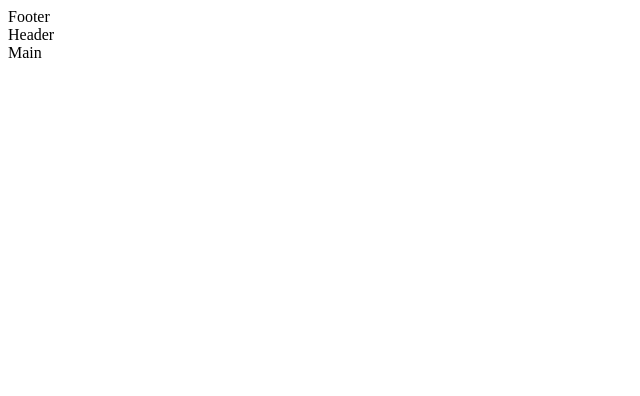
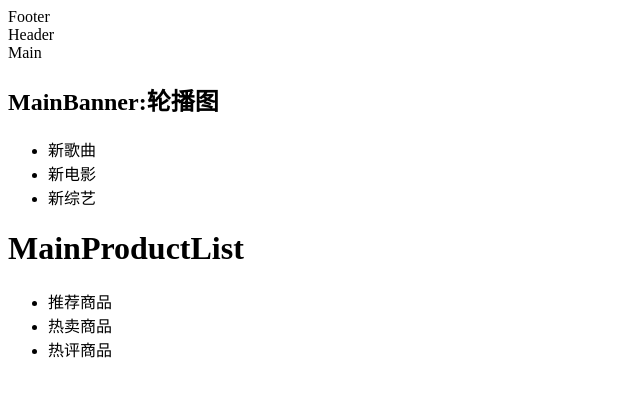
Before and after one commit to ZhangYuYYDS/React, a React (Create React App) app in the folder 05_React脚手架/02_learn_component/: page / in a window 1280 px wide. Shown: the top 396 px of the page, without its empty margins (0-640 px from the left). Built offline with nearby package versions, Linux system fonts and the light colour scheme.

Commit message:
父传子

```diff
--- /dev/null
+++ b/05_React脚手架/02_learn_component/src/04_组件通信-父传子/App.jsx
@@ -0,0 +1,18 @@
+import React, { Component } from 'react';
+import Footer from './c-cpns/Footer';
+import Header from './c-cpns/Header';
+import Main from './c-cpns/Main';
+
+class App extends Component {
+    render() {
+        return (
+            <div>
+                <Footer />
+                <Header />
+                <Main />
+            </div>
+        );
+    }
+}
+
+export default App;
--- /dev/null
+++ b/05_React脚手架/02_learn_component/src/04_组件通信-父传子/c-cpns/Footer.jsx
@@ -0,0 +1,9 @@
+import React, { Component } from 'react';
+
+export class Footer extends Component {
+    render() {
+        return <div>Footer</div>;
+    }
+}
+
+export default Footer;
--- /dev/null
+++ b/05_React脚手架/02_learn_component/src/04_组件通信-父传子/c-cpns/Header.jsx
@@ -0,0 +1,9 @@
+import React, { Component } from 'react';
+
+export class Header extends Component {
+    render() {
+        return <div>Header</div>;
+    }
+}
+
+export default Header;
--- /dev/null
+++ b/05_React脚手架/02_learn_component/src/04_组件通信-父传子/c-cpns/Main.jsx
@@ -0,0 +1,28 @@
+import React, { Component } from 'react';
+import MainBanner from './MainBanner';
+import MainProductList from './MainProductList';
+
+// 想做的事情：
+// 1. 将banners的数据传递给MainBanner组件
+// 2. 将productList的数据传递给MainProductList组件
+export class Main extends Component {
+    constructor() {
+        super();
+        this.state = {
+            banners: ['新歌曲', '新电影', '新综艺'],
+            productList: ['推荐商品', '热卖商品', '热评商品'],
+        };
+    }
+    render() {
+        const { banners, productList } = this.state;
+        return (
+            <div>
+                Main
+                <MainBanner banners={banners} title="轮播图" />
+                <MainProductList productList={productList} />
+            </div>
+        );
+    }
+}
+
+export default Main;
--- /dev/null
+++ b/05_React脚手架/02_learn_component/src/04_组件通信-父传子/c-cpns/MainBanner.jsx
@@ -0,0 +1,31 @@
+import React, { Component } from 'react';
+import PropTypes from 'prop-types';
+
+export class MainBanner extends Component {
+    render() {
+        const { banners, title } = this.props;
+        return (
+            <div>
+                <h2> MainBanner:{title}</h2>
+                <ul>
+                    {banners.map((item) => {
+                        return <li key={item}>{item}</li>;
+                    })}
+                </ul>
+            </div>
+        );
+    }
+}
+
+MainBanner.propTypes = {
+    banners: PropTypes.array,
+    title: PropTypes.string,
+};
+
+// 默认值
+MainBanner.defaultProps = {
+    banners: ['1', '2', '3'],
+    title: 'MainBanner',
+};
+
+export default MainBanner;
--- /dev/null
+++ b/05_React脚手架/02_learn_component/src/04_组件通信-父传子/c-cpns/MainProductList.jsx
@@ -0,0 +1,24 @@
+import React, { Component } from 'react';
+
+export class MainProductList extends Component {
+    // 可以省略不写，内部自己定义了props
+    // constructor(props) {
+    //     super(props);
+    //     console.log(props);
+    // }
+    render() {
+        const { productList } = this.props;
+        return (
+            <div>
+                <h1>MainProductList</h1>
+                <ul>
+                    {productList.map((item) => {
+                        return <li key={item}>{item}</li>;
+                    })}
+                </ul>
+            </div>
+        );
+    }
+}
+
+export default MainProductList;
--- a/05_React脚手架/02_learn_component/src/index.js
+++ b/05_React脚手架/02_learn_component/src/index.js
@@ -1,7 +1,8 @@
 import ReactDOM from 'react-dom/client';
 // import App from './01_类组件和函数组件/AppClass';
 // import App from './02_组件生命周期函数/App';
-import App from './03_组件开发的嵌套关系/App';
+// import App from './03_组件开发的嵌套关系/App';
+import App from './04_组件通信-父传子/App';
 
 const container = document.getElementById('root');
 const root = ReactDOM.createRoot(container);
```
